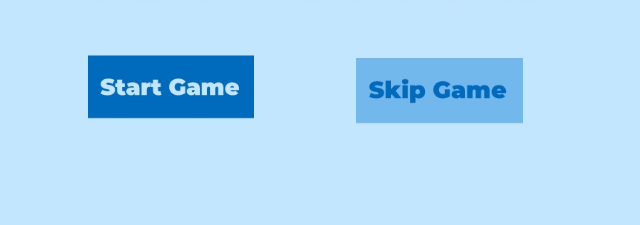
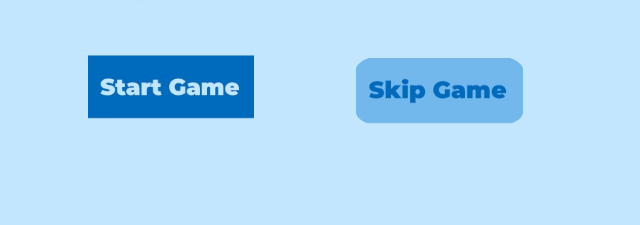
Before and after one commit to BaconAndCodes/RnR-Invitation, a plain HTML site: page index.html in a window 1280 px wide. Shown: the part 473-698 px from the top of the page, 322-962 px from the left. Drawn offline with Linux system fonts and the light colour scheme.

Commit message:
Update index.html

```diff
--- a/index.html
+++ b/index.html
@@ -11,7 +11,7 @@
         <div class="container">
             <img src="menu.jpeg" alt="">
             <a href="menu.html"><img src="startgame.png" alt="" style="top: 65%; left: 32%; width: 13%; height: 10%;position: absolute;border-radius: 10%;"></a>
-            <a href="invite.html"><img src="skipgame.png" alt="" style="top: 66%; left: 53%; width: 13%; height: 9%;position: absolute;"></a>
+            <a href="invite.html"><img src="skipgame.png" alt="" style="top: 66%; left: 53%; width: 13%; height: 9%;position: absolute;border-radius: 20%;"></a>
 
             </div>
         </div>
```
